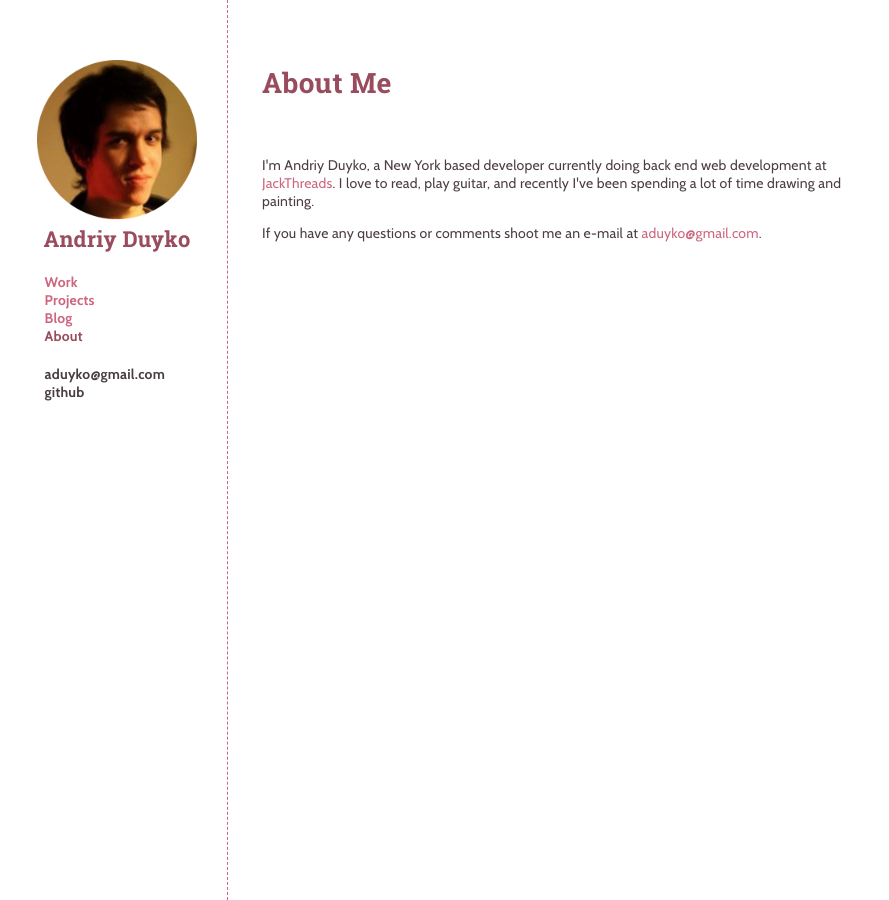
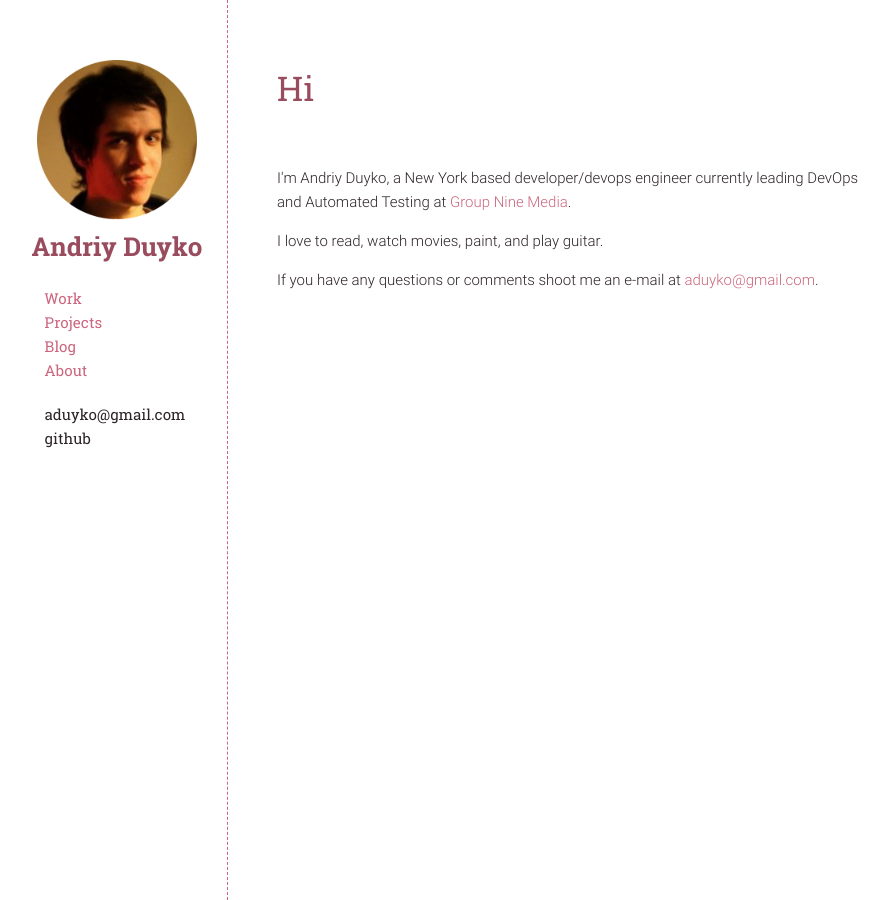
Before and after one commit to aduyko/website, a Jekyll site: the page built from about.md, in a window 1280 px wide. Shown: the whole page, without its empty margins (133-1022 px from the left). Built offline with Jekyll 4.4.1, drawn with Linux system fonts in a browser that asks for light colours.

Commit message:
UPDATE: Updating fonts & font styling, changing index to about, updated about

```diff
--- a/_layouts/page.html
+++ b/_layouts/page.html
@@ -4,6 +4,6 @@ layout: default
 <div id="content">
 	<h1>{{ page.title }}</h1>
 	<span>{{ page.description }}</span>
-	<br /><br />
+  <div class="spacer"></div>
 	{{ content }}
 </div>
--- a/about.md
+++ b/about.md
@@ -1,14 +1,14 @@
 ---
 layout: page
 nav_text: About
-title: About Me
+title: Hi
 description:
 permalink: /about/
 ---
 <div class="about">
-	I'm Andriy Duyko, a New York based developer currently doing back end web development at
-	<a href="https://www.jackthreads.com" target="_blank">JackThreads</a>.
-	I love to read, play guitar, and recently I've been spending a lot of time drawing and painting.
+	<p>I'm Andriy Duyko, a New York based developer/devops engineer currently leading DevOps and Automated Testing at
+	<a href="https://www.groupninemedia.com" target="_blank">Group Nine Media</a>.</p>
+	<p>I love to read, watch movies, paint, and play guitar.</p>
 	<p>
 	  If you have any questions or comments shoot me an e-mail at
 	  <a href="mailto:{{ site.email }}">{{ site.email }}</a>.
--- a/css/main.css
+++ b/css/main.css
@@ -1,30 +1,32 @@
 @font-face {
-    font-family: cabin;
-    src: url(/assets/fonts/Cabin-Regular.otf);
-}
-@font-face {
-    font-family: cabin;
-    src: url(/assets/fonts/Cabin-Bold.otf);
-    font-weight: bold;
+    font-family: roboto;
+    src: url(/assets/fonts/Roboto-Light.ttf);
 }
 @font-face {
     font-family: roboto;
+    src: url(/assets/fonts/Roboto-LightItalic.ttf);
+    font-style: italic;
+}
+@font-face {
+    font-family: roboto-slab;
     src: url(/assets/fonts/RobotoSlab-Regular.ttf);
 }
 @font-face {
-    font-family: roboto;
+    font-family: roboto-slab;
     src: url(/assets/fonts/RobotoSlab-Bold.ttf);
     font-weight: bold;
 }
 /* body start */
 body{
   background-color: white;
-  color: #4C3D41;
+  color: #2D2427;
   text-align: center;
-  font-family: cabin,arial,sans-serif;
-  font-size: 14px;
+  font-family: roboto,arial,sans-serif;
+  font-size: 15px;
+  font-weight: 300;
+  font-style: normal;
+  line-height: 24px;
   margin: 0;
-  letter-spacing: .2px;
 }
 #body-wrapper{
   max-width: 1000px;
@@ -37,14 +39,27 @@ a{
   text-decoration: none;
   color: #CC667D;
 }
-h1, a:hover, .selected, #name a{
+h1, h2, .heading, a:hover, .selected, #name a{
   color: #994C5E;
 }
 #contact a{
-  color: #4C3D41;
+  color: #2D2427;
 }
 a img{
   border: none;
+}
+h1,h2,.heading {
+  font-family: roboto-slab,roboto,arial,sans-serif;
+  font-size: 34px;
+  line-height: 40px;
+  font-weight: 400;
+}
+h2 {
+  font-size: 28px;
+  line-height: 30px;
+}
+blockquote {
+  font-style: italic;
 }
 /* text end */
 
@@ -58,13 +73,14 @@ a img{
   float: left;
   position: fixed;
   overflow: auto;
+  font-family: roboto-slab,roboto,arial,sans-serif;
 }
 #propic{
   padding-top: 60px;
   width: 160px;
 }
 #name{
-  font-size: 22px;
+  font-size: 26px;
   font-weight: bold;
 }
 #nav{
@@ -80,7 +96,6 @@ a img{
 #nav ul li{
   list-style-type: none;
   margin: 0 3%;
-  font-weight: bold;
 }
 #divider{
   margin-left: 220px;
@@ -101,18 +116,18 @@ a img{
 #content{
   width: 600px;
   text-align: left;
-  padding: 35px 35px;
+  padding: 35px 50px;
 }
 .desc .title{
   margin-bottom: 10px;
 }
-.desc .heading {
-  font-size: 16px;
-  font-weight: bold;
+.title > h1 {
+  display:inline-block;
   padding-right: 15px;
+  margin-bottom: 12px;
 }
 .project {
-  padding-top: 25px;
+  padding-bottom: 14px;
 }
 /* content end */
 
@@ -126,15 +141,11 @@ a img{
 .loader {
   padding-top: 20px;
 }
-h1,.heading {
-  font-family: roboto,cabin,arial,sans-serif;
-}
 /* =helper::end */
 
 @media screen and (max-width: 640px) {
  /* text start */
   a{
-    font-weight: bold;
   }
   /* text end */
 
@@ -160,7 +171,7 @@ h1,.heading {
   #name{
     display: block;
     width: 100%;
-    font-size: 24px;
+    font-size: 26px;
   }
   #nav{
     width: 90%;
@@ -183,7 +194,6 @@ h1,.heading {
     text-align: left;
     list-style-type: none;
     margin: 0;
-    font-weight: bold;
   }
   #nav ul#contact li{
     float: none;
@@ -214,9 +224,7 @@ h1,.heading {
   .desc .title{
     margin-bottom: 10px;
   }
-  .desc .heading {
-    font-size: 16px;
-    font-weight: bold;
+  .desc > h1 {
     padding-right: 15px;
   }
   .project: first-of-type {
--- a/projects/projects.md
+++ b/projects/projects.md
@@ -14,9 +14,9 @@ permalink: /projects/
     </div>
     <div class="desc">
       <div class="title">
-        <span class="heading">
+        <h1>
           {{ project.name }}
-        </span>
+        </h1>
         <span class="links">
           {% for link in project.links %}
             <a href="{{ link[1] }}" target="_blank">
--- a/work/work.md
+++ b/work/work.md
@@ -14,9 +14,9 @@ permalink: /work/
     </div>
     <div class="desc">
       <div class="title">
-        <span class="heading">
+        <h1>
           {{ work.name }}
-        </span>
+        </h1>
         <span class="links">
           {% for link in work.links %}
             <a href="{{ link[1] }}" target="_blank">
```
Also changed, not shown: index.html (+11 -27 lines), assets/fonts/Cabin-Bold.otf (deleted), assets/fonts/Cabin-Regular.otf (deleted), assets/fonts/Roboto-Light.ttf (added), assets/fonts/Roboto-LightItalic.ttf (added).
